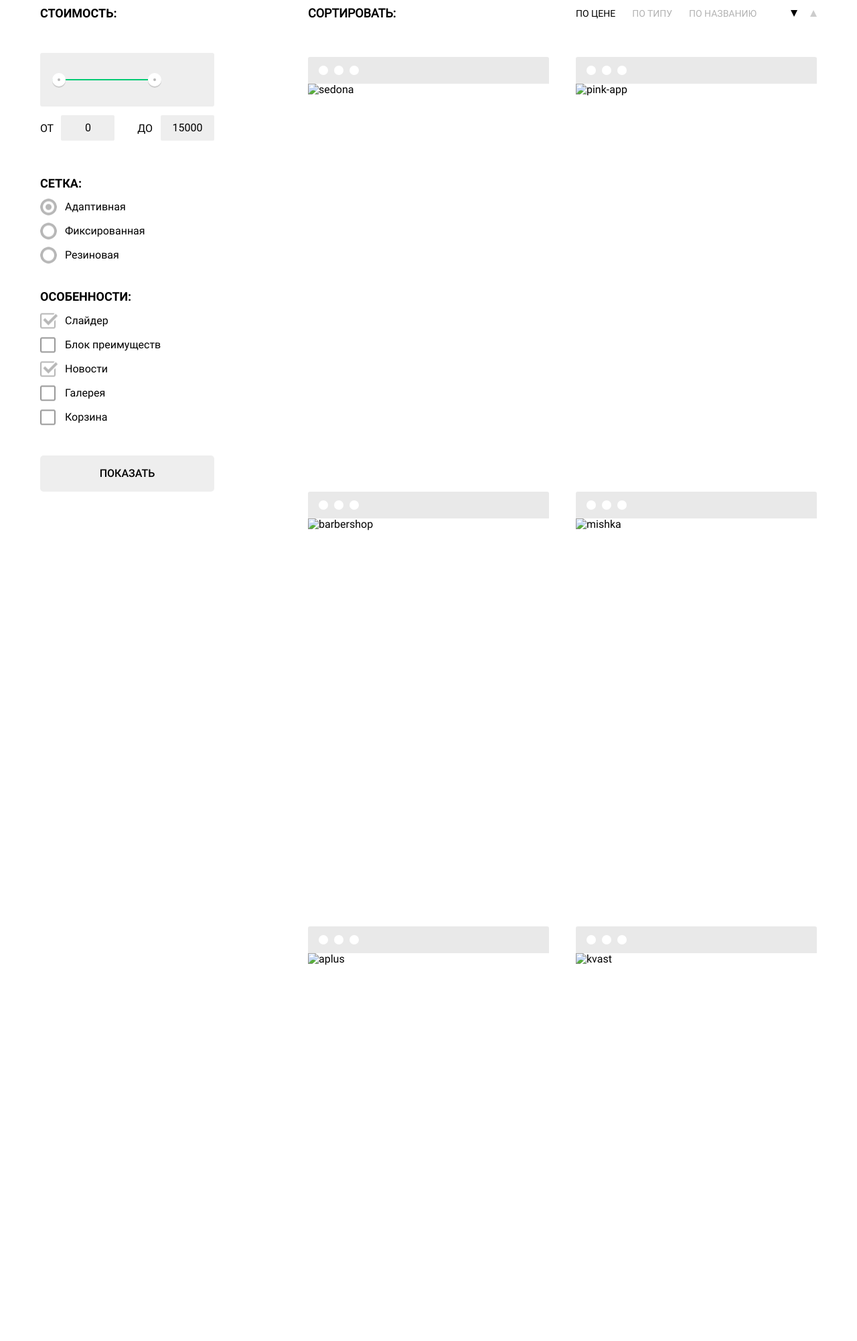
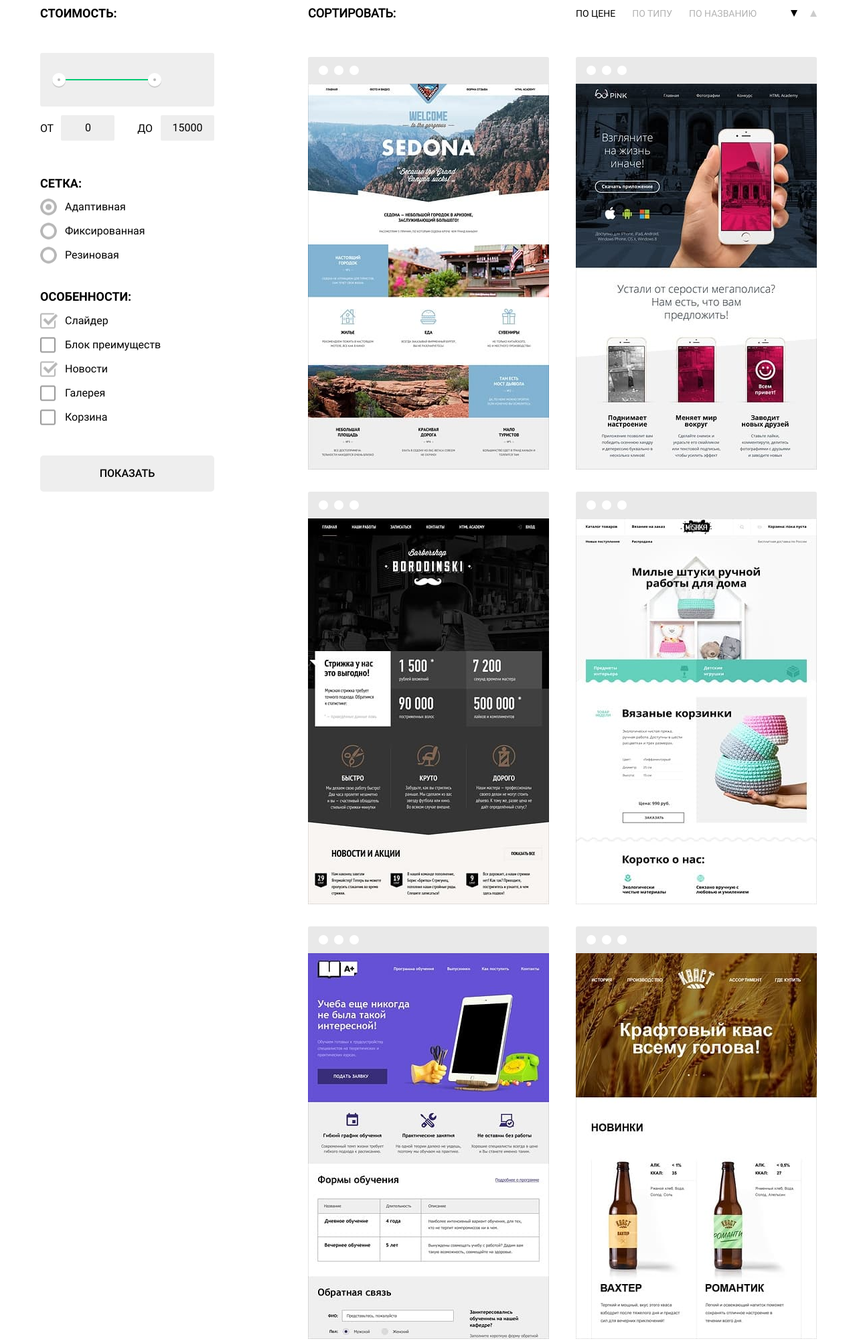
Before and after one commit to Pavel-Vinogradov/nerds, a website: page dist/catalog.html in a window 1280 px wide. Shown: the part 400-2402 px from the top of the page at 67% size. Drawn offline with nearby package versions, Linux system fonts and the light colour scheme; files whose address does not match are found by name.

Commit message:
change gulp

```diff
--- a/dist/catalog.html
+++ b/dist/catalog.html
@@ -111,7 +111,7 @@
         </div>
         <ul class="catalog-block__list">
           <li class="catalog-block__item card-product">
-            <img src="img/img-sedona.jpg.jpg" alt="sedona" class="catalog-block__image">
+            <img src="img/img-sedona.jpg" alt="sedona" class="catalog-block__image">
             <div class="catalog-block__descripton">
               <h3 class="catalog-block__title">
                 <a href="" class="catalog-block__link">Sedona</a>
@@ -122,7 +122,7 @@
             </div>
           </li>
           <li class="catalog-block__item card-product">
-            <img src="img/img-pink.jpg.jpg" alt="pink-app" class="catalog-block__image">
+            <img src="img/img-pink.jpg" alt="pink-app" class="catalog-block__image">
             <div class="catalog-block__descripton">
               <h3 class="catalog-block__title">
                 <a href="" class="catalog-block__link">Pink App</a>
@@ -133,7 +133,7 @@
             </div>
           </li>
           <li class="catalog-block__item card-product">
-            <img src="img/img-barbershop.jpg.jpg" alt="barbershop" class="catalog-block__image">
+            <img src="img/img-barbershop.jpg" alt="barbershop" class="catalog-block__image">
             <div class="catalog-block__descripton">
               <h3 class="catalog-block__title">
                 <a href="" class="catalog-block__link">Barbershop</a>
@@ -144,7 +144,7 @@
             </div>
           </li>
           <li class="catalog-block__item card-product">
-            <img src="img/img-mishka.jpg.jpg" alt="mishka" class="catalog-block__image">
+            <img src="img/img-mishka.jpg" alt="mishka" class="catalog-block__image">
             <div class="catalog-block__descripton">
               <h3 class="catalog-block__title">
                 <a href="" class="catalog-block__link">MISHKA</a>
@@ -155,7 +155,7 @@
             </div>
           </li>
           <li class="catalog-block__item card-product">
-            <img src="img/img-aplus.jpg.jpg" alt="aplus" class="catalog-block__image">
+            <img src="img/img-aplus.jpg" alt="aplus" class="catalog-block__image">
             <div class="catalog-block__descripton">
               <h3 class="catalog-block__title">
                 <a href="" class="catalog-block__link">A Plus</a>
@@ -165,7 +165,7 @@
             </div>
           </li>
           <li class="catalog-block__item card-product">
-            <img src="img/img-kvast.jpg.jpg" alt="kvast" class="catalog-block__image">
+            <img src="img/img-kvast.jpg" alt="kvast" class="catalog-block__image">
             <div class="catalog-block__descripton">
               <h3 class="catalog-block__title">
                 <a href="" class="catalog-block__link">КВАСТ</a>
--- a/gulpfile.js
+++ b/gulpfile.js
@@ -21,6 +21,8 @@ let ttf2woff = require('gulp-ttf2woff');
 let ttf2woff2 = require('gulp-ttf2woff2');
 let fonter = require('gulp-fonter');
 let fs = require('fs');
+let ghPages = require('gulp-gh-pages');
+
 /* init folder paths */
 
 let path = {
@@ -83,6 +85,10 @@ function html() {
 
 }
 
+gulp.task('deploy', function () {
+  return gulp.src('./dist/**/*')
+    .pipe(ghPages());
+});
 /* init watch*/
 
 function watchFiles() {
--- a/package.json
+++ b/package.json
@@ -6,10 +6,12 @@
   "dependencies": {
     "animate.css": "^4.1.1",
     "del": "^5.1.0",
+    "gulp-gh-pages": "^0.5.4",
     "normalize.css": "^8.0.1"
   },
   "devDependencies": {
     "browser-sync": "^2.26.12",
+    "gh-pages": "^3.1.0",
     "gulp": "^4.0.2",
     "gulp-autoprefixer": "^7.0.1",
     "gulp-clean-css": "^4.3.0",
```
Also changed, not shown: 1 other file.
